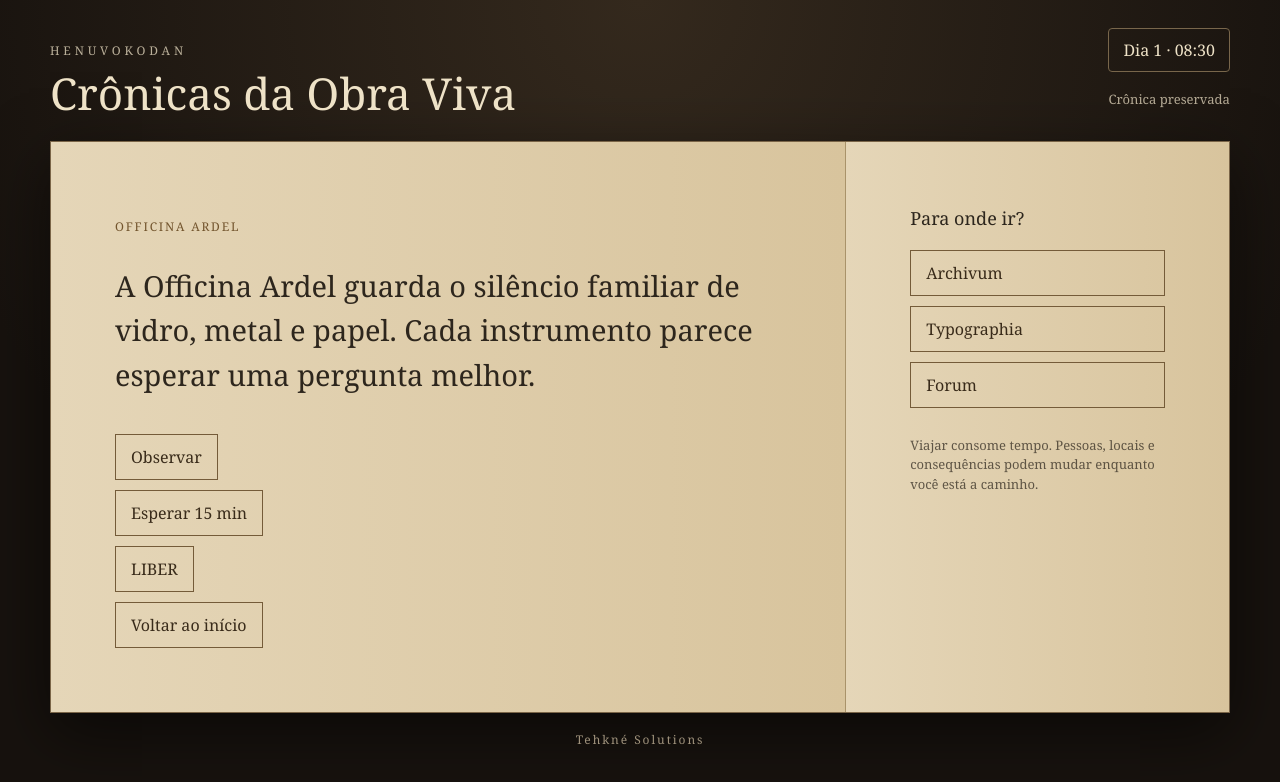
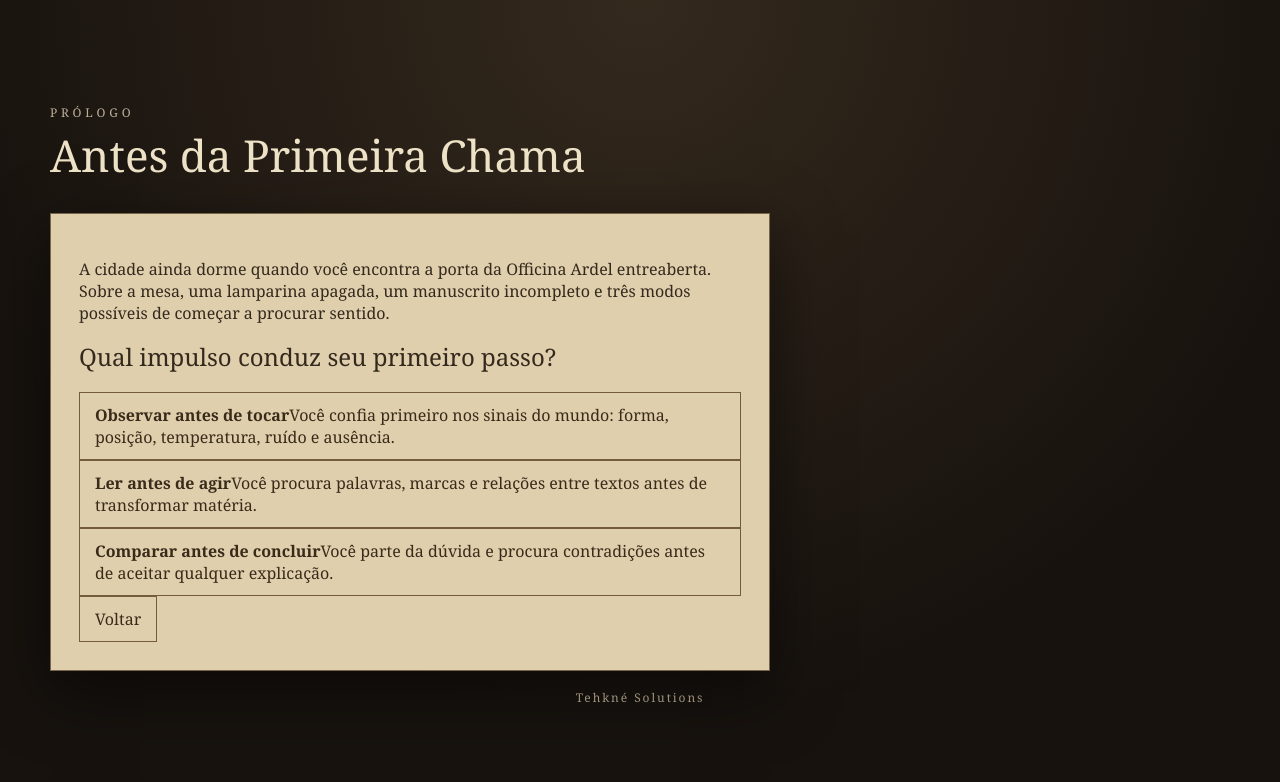
Before and after one commit to Tehkne-Solutions/hnk-cronicas-obra-viva, a React (Vite) app in the folder apps/game-web/: page / in a window 1280 px wide. Both pictures are taken after a click on the button "Nova Crônica". Shown: the top 782 px of the page. Built offline with nearby package versions, Linux system fonts and the light colour scheme.

Commit message:
feat(new-game): route new Chronicles through diegetic prologue

```diff
--- a/apps/game-web/src/main.tsx
+++ b/apps/game-web/src/main.tsx
@@ -15,6 +15,7 @@ import type { NpcRoutine } from "@hnk/aurea-routines";
 import { composeNarrative } from "@hnk/narrative-engine";
 import { createLiberState, syncLiberKnowledge } from "@hnk/liber-engine";
 import type { ChronicleSaveV2 } from "@hnk/save-contract/v2";
+import { applyProloguePath, PROLOGUE_CHOICES, PROLOGUE_COPY, type ProloguePath } from "./prologue.js";
 import {
   deleteChronicleFromBrowser,
   listChroniclesFromBrowser,
@@ -56,10 +57,10 @@ function createChronicle(id: string): ChronicleSaveV2 {
     schemaVersion: 2,
     chronicleId,
     activePersonaId: personaId,
-    world: { worldId: "world.aurea", timestamp: { day: 1, minuteOfDay: 8 * 60 + 30 }, locations: Object.fromEntries(locations.map(([locationId]) => [locationId, { id: locationId, illumination: "lit", entityIds: [] }])), entities: { [miriamId]: { id: miriamId, kind: "character", state: {} } } },
-    personas: { [personaId]: { id: personaId, currentLocation: officina, inventory: [], capabilities: { observatio: 1, litterae: 1, discernimentum: 1 } } },
+    world: { worldId: "world.aurea", timestamp: { day: 1, minuteOfDay: 7 * 60 + 45 }, locations: Object.fromEntries(locations.map(([locationId]) => [locationId, { id: locationId, illumination: locationId === officina ? "dim" : "lit", entityIds: [] }])), entities: { [miriamId]: { id: miriamId, kind: "character", state: {} } } },
+    personas: { [personaId]: { id: personaId, currentLocation: officina, inventory: [], capabilities: { observatio: 0, litterae: 0, discernimentum: 0 } } },
     knowledgeByPersona: { [personaId]: createEmptyKnowledgeState() },
-    eventLedger: [], scheduledConsequences: [], contentVersion: "playable-session-1",
+    eventLedger: [], scheduledConsequences: [], contentVersion: "new-game-flow-1",
   };
 }
 function labelFor(id: string) { return locations.find(([key]) => key === id)?.[1] ?? id; }
@@ -72,7 +73,7 @@ function appendEvent(chronicle: ChronicleSaveV2, type: string, payload: Record<s
 function App() {
   const [chronicle, setChronicle] = useState<ChronicleSaveV2 | null>(null);
   const [summaries, setSummaries] = useState<readonly ChronicleBrowserSummary[]>([]);
-  const [sessionState, setSessionState] = useState<"loading" | "menu" | "playing">("loading");
+  const [sessionState, setSessionState] = useState<"loading" | "menu" | "prologue" | "playing">("loading");
   const [liberOpen, setLiberOpen] = useState(false);
   const [storageState, setStorageState] = useState<"ready" | "saving" | "error">("ready");
 
@@ -98,14 +99,20 @@ function App() {
   }
   function newChronicle() {
     const id = `chronicle.${Date.now().toString(36)}`;
-    setChronicle(createChronicle(id)); setSessionState("playing");
+    setChronicle(createChronicle(id)); setSessionState("prologue");
+  }
+  function choosePrologue(path: ProloguePath) {
+    if (!chronicle) return;
+    const chosen = applyProloguePath(chronicle, path);
+    setChronicle(chosen);
+    setSessionState("playing");
   }
   async function resetChronicle(id: string) {
     if (!window.confirm("Apagar esta Crônica? Esta ação remove apenas o save local selecionado.")) return;
     await deleteChronicleFromBrowser(id); await refreshSessions();
   }
   async function returnToMenu() {
-    if (chronicle) await saveChronicleToBrowser(chronicle);
+    if (chronicle && sessionState === "playing") await saveChronicleToBrowser(chronicle);
     setChronicle(null); setLiberOpen(false); await refreshSessions(); setSessionState("menu");
   }
 
@@ -123,6 +130,27 @@ function App() {
           </div>
         ))}
         <p className="note">{storageState === "error" ? "Persistência local indisponível." : "Crônicas salvas localmente neste navegador."}</p>
+      </section>
+      <footer>Tehkné Solutions</footer>
+    </main>
+  );
+
+  if (sessionState === "prologue") return (
+    <main className="shell session prologue-screen">
+      <p className="eyebrow">PRÓLOGO</p>
+      <h1>{PROLOGUE_COPY.title}</h1>
+      <section className="session-card prologue-card">
+        <p className="prologue-opening">{PROLOGUE_COPY.opening}</p>
+        <h2>{PROLOGUE_COPY.prompt}</h2>
+        <div className="prologue-choices">
+          {PROLOGUE_CHOICES.map((choice) => (
+            <button key={choice.id} className="prologue-choice" onClick={() => choosePrologue(choice.id)}>
+              <strong>{choice.title}</strong>
+              <span>{choice.body}</span>
+            </button>
+          ))}
+        </div>
+        <button onClick={() => { setChronicle(null); setSessionState("menu"); }}>Voltar</button>
       </section>
       <footer>Tehkné Solutions</footer>
     </main>
```
